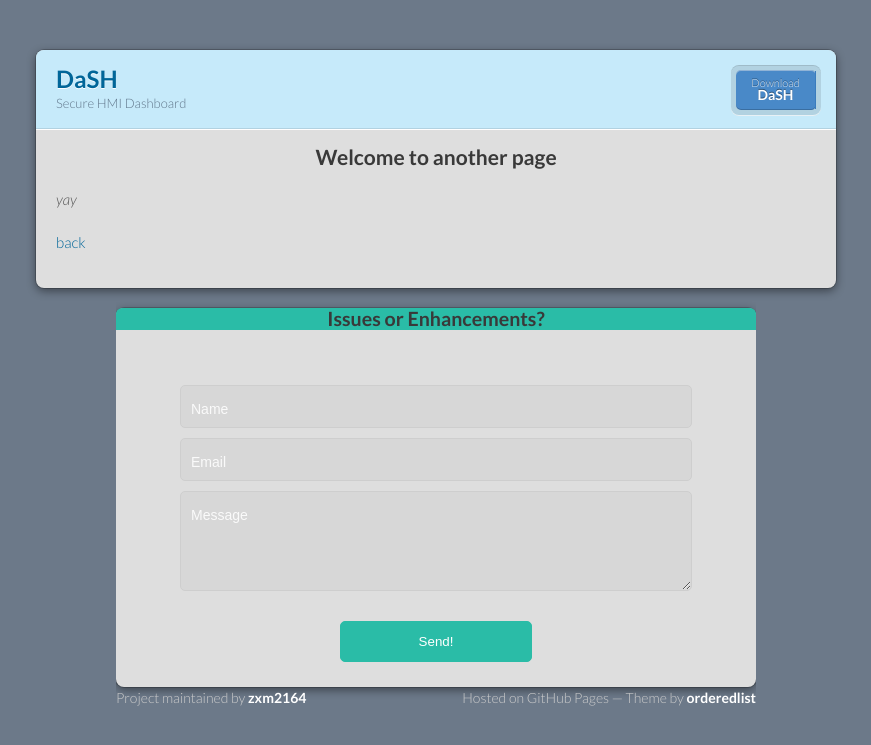
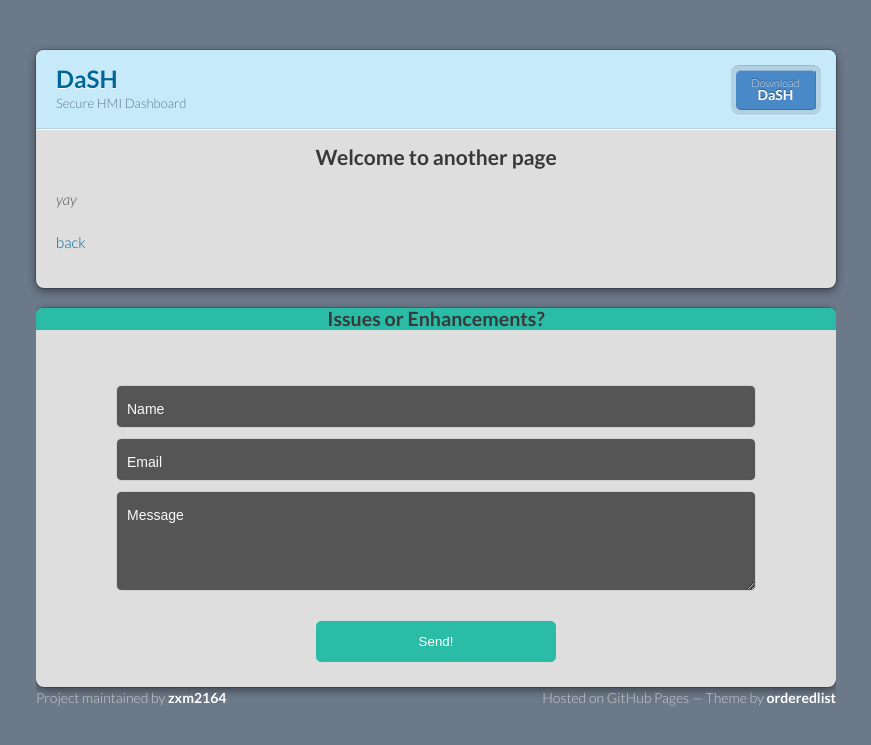
Before and after one commit to zxm2164/dash-app-docs, a Jekyll site: the page built from another-page.md, in a window 1280 px wide. Shown: the top 745 px of the page, without its empty margins (204-1075 px from the left). Built offline with Jekyll 4.4.1, drawn with Linux system fonts in a browser that asks for light colours; our own code applies the rules of GitHub Pages for plain Markdown files.

Commit message:
Updated the footer to get the width of the contact form the same as the content.

```diff
--- a/_sass/jekyll-theme-modernist.scss
+++ b/_sass/jekyll-theme-modernist.scss
@@ -44,8 +44,8 @@ input, textarea {
   padding: 15px 10px 10px;
   font-family: 'Source Sans Pro',arial,sans-serif;
   border: 1px solid #cecece;
-  background: #d7d7d7;
-  color:#FAFAFA;
+  background: #555;
+  color:#ccc;
   -webkit-border-radius: 5px;
   -moz-border-radius: 5px;
   border-radius: 5px;
@@ -393,7 +393,7 @@ hr {
 }
 
 footer {
-  width:640px;
+  width:800px;
   margin:0 auto;
   padding:20px 0 0;
   color:#ccc;
```
Also changed, not shown: index.md (+0 -1 lines).
